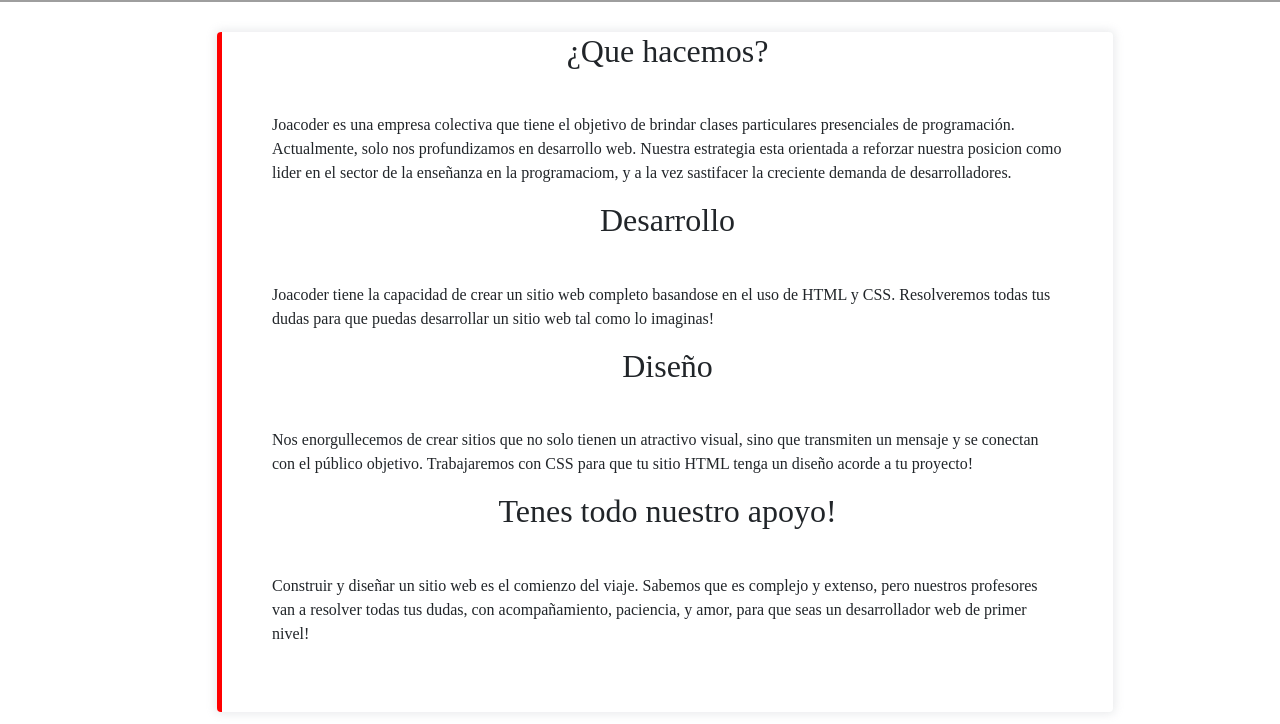
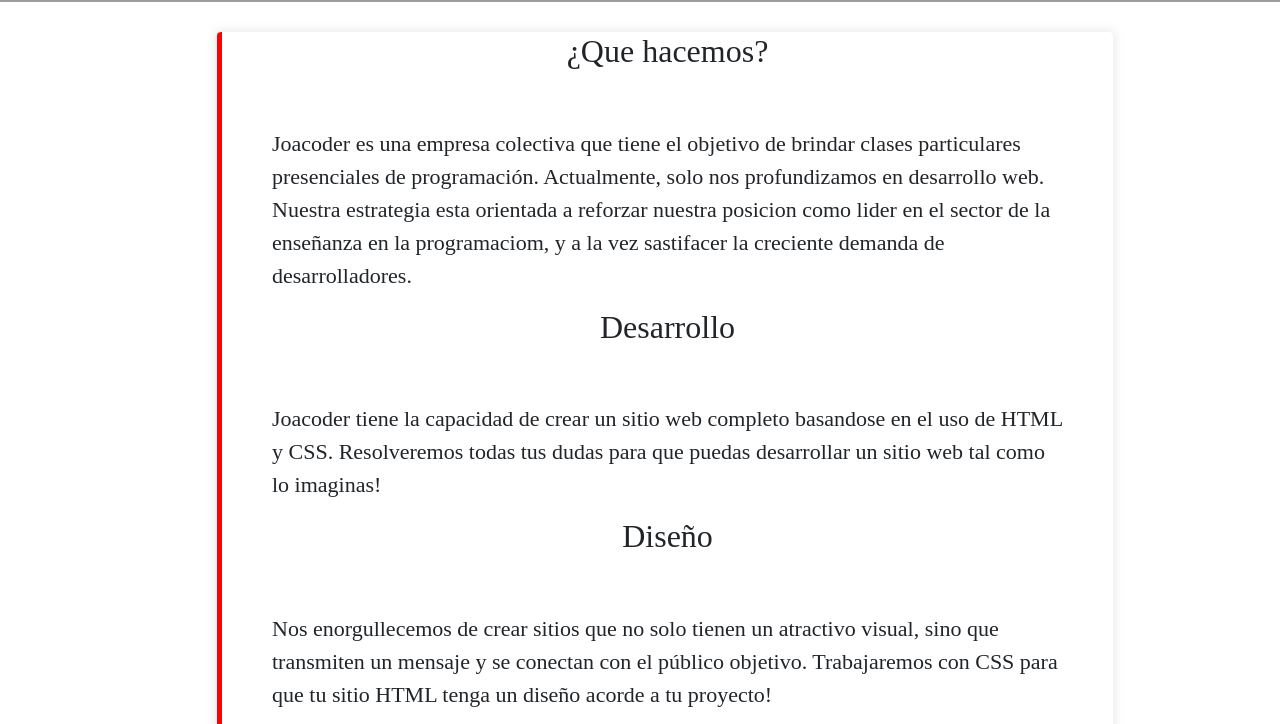
Before and after one commit to joacaoder/ProyectoCoder, a plain HTML site: page pages/dedicamos.html in a window 1280 px wide. Shown: the part 730-1454 px from the top of the page. Drawn offline with Linux system fonts and the light colour scheme; grey boxes are pictures that could not be loaded.

Commit message:
version 2.58 proyectofinal

```diff
--- a/estilos/estilos.css
+++ b/estilos/estilos.css
@@ -304,6 +304,7 @@
 
 .marcodedicamos p {
     margin-top: 2.1875em;
+    font-size: 22px;
 }
 
 /* ESTILOS PARA PRECIOS.HTML */
@@ -602,12 +603,6 @@
     border: solid orangered;
 }
 
-.subetamano:hover {
-    font-size: 30px;
-    border: solid black;
-    padding: 40px;
-}
-
 /* ANIMACIONES */
 
 /* .tituloanimado { */
--- a/pages/dedicamos.html
+++ b/pages/dedicamos.html
@@ -73,7 +73,7 @@
                 <div>
                     <div>
                         <h2 class="tituloanimadodos">¿Que hacemos?</h2>
-                        <p class="subetamano">
+                        <p>
                             Joacoder es una empresa colectiva que tiene el objetivo de brindar clases particulares
                             presenciales
                             de
@@ -86,14 +86,14 @@
                             desarrolladores.
                         </p>
                         <h2 class="tituloanimadodos">Desarrollo</h2>
-                        <p class="subetamano">
+                        <p>
                             Joacoder tiene la capacidad de crear un sitio web completo basandose en el uso de HTML y
                             CSS.
                             Resolveremos todas tus dudas para que puedas desarrollar un sitio web tal como lo imaginas!
                         </p>
 
                         <h2 class="tituloanimadodos">Diseño</h2>
-                        <p class="subetamano">
+                        <p>
                             Nos enorgullecemos de crear sitios que no solo tienen un atractivo visual, sino que
                             transmiten
                             un
@@ -104,7 +104,7 @@
                         </p>
 
                         <h2 class="tituloanimadodos">Tenes todo nuestro apoyo!</h2>
-                        <p class="subetamano">
+                        <p>
                             Construir y diseñar un sitio web es el comienzo del viaje. Sabemos que es complejo y
                             extenso,
                             pero
```
